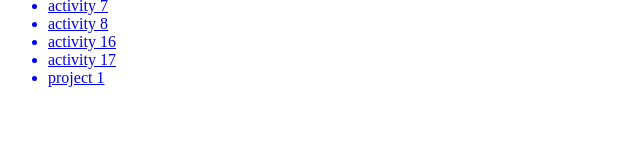
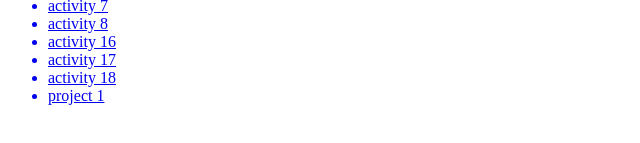
Before and after one commit to 141newyork/microcredential, a plain HTML site: page index.html in a window 1280 px wide. Shown: the part 173-316 px from the top of the page, 0-640 px from the left. Drawn offline with Linux system fonts and the light colour scheme.

Commit message:
Update index.html

```diff
--- a/index.html
+++ b/index.html
@@ -16,6 +16,7 @@
   <a href="activity8_Huang/activity8_Huang.html"><li>activity 8</li></a>
   <a href="activity16_Huang/activity16.pdf"><li>activity 16</li></a>
   <a href="activity17_Huang/activity17_Huang.py"><li>activity 17</li></a>
+  <a href="activity18_Huang/activity18_Huang.py"><li>activity 18</li></a>
   <a href="project1_Huang/index.html"><li>project 1</li></a>
 </ul>
   </body>
```
